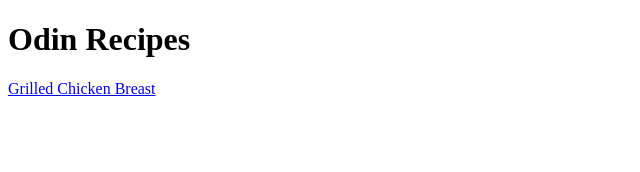
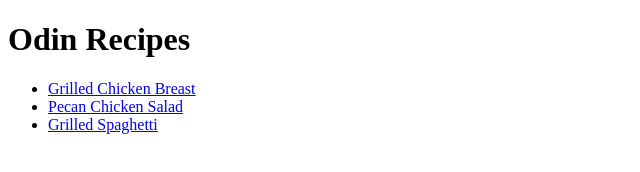
Before and after one commit to OlariuRazvan/odin-recipes, a plain HTML site: page index.html in a window 1280 px wide. Shown: the whole page, without its empty margins (0-640 px from the left). Drawn offline with Linux system fonts and the light colour scheme.

Commit message:
Create files for other recipes and link to main page

```diff
--- a/index.html
+++ b/index.html
@@ -7,7 +7,10 @@
 </head>
 <body>
     <h1>Odin Recipes</h1>
-    <a href="./recipes/chicken-breast.html">Grilled Chicken Breast</a>
-
+    <ul>
+        <li><a href="./recipes/chicken-breast.html">Grilled Chicken Breast</a></li>
+        <li><a href="./recipes/pecan-chicken-salad.html">Pecan Chicken Salad</a></li>
+        <li><a href="./recipes/grilled-spaghetti.html">Grilled Spaghetti</a></li>
+    </ul>
 </body>
 </html>
```
Also changed, not shown: recipes/grilled-spaghetti.html (added), recipes/pecan-chicken-salad.html (added).
